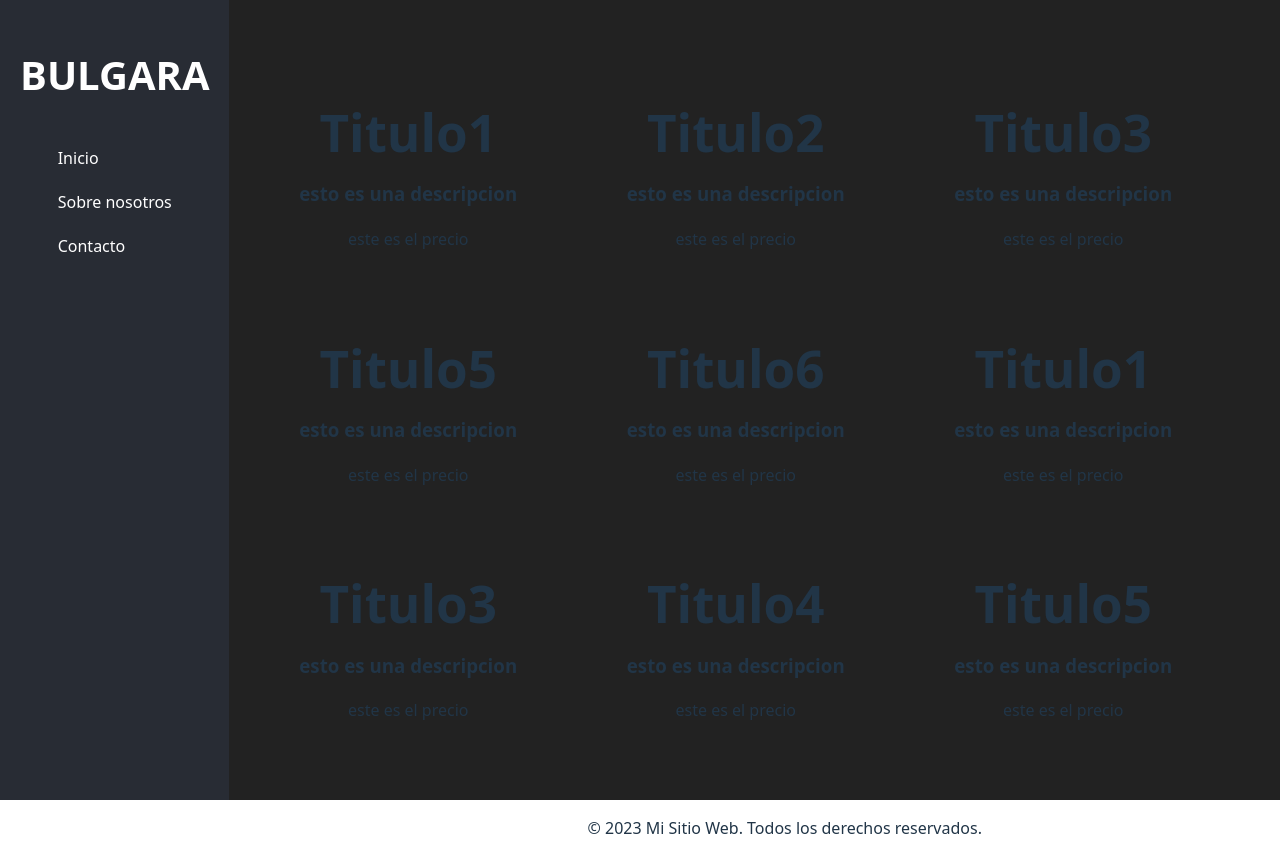
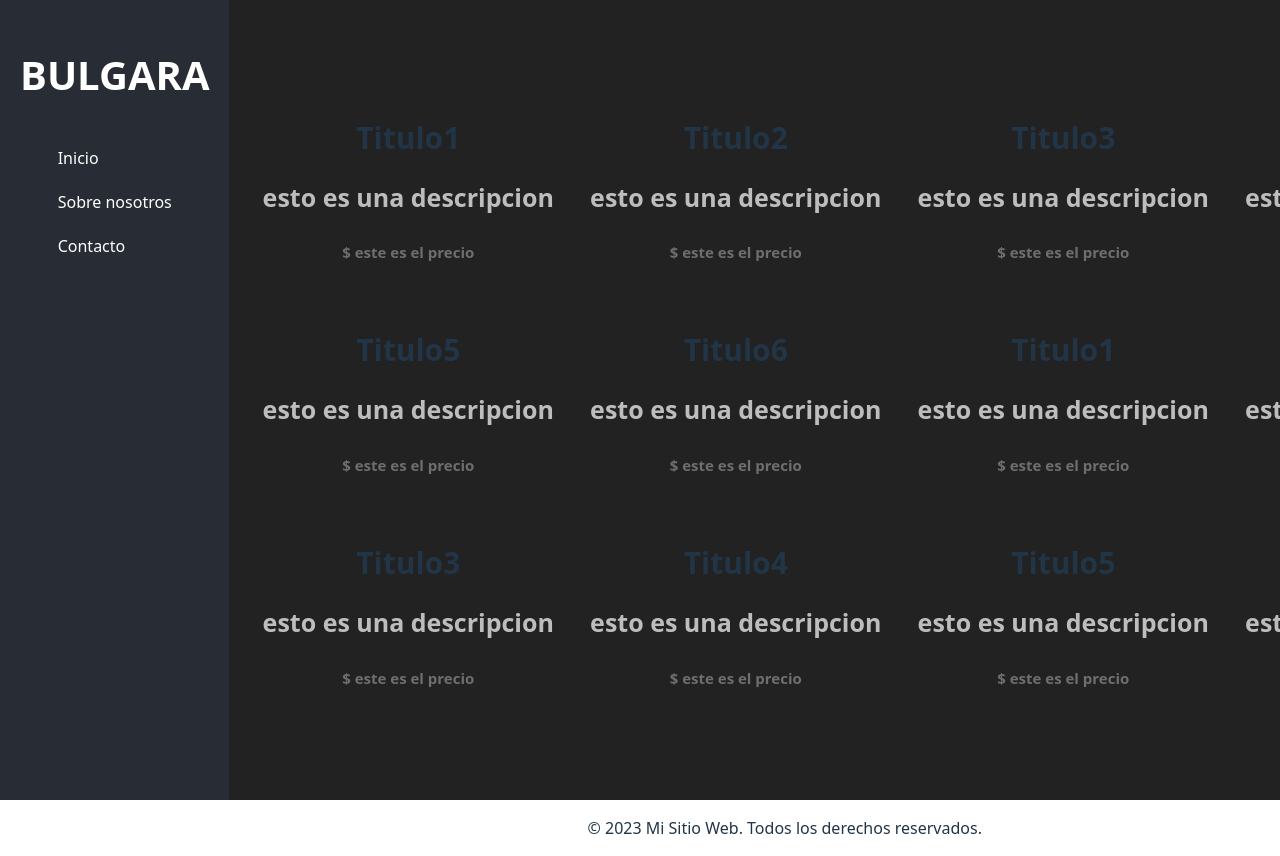
Before and after one commit to leonardoalva/ReactSteps, a React (Vite) app in the folder aprendiendo-react/proyects/00-hola-mundo/: page / in a window 1280 px wide. Shown: the top 856 px of the page. Built offline with nearby package versions, Linux system fonts and the light colour scheme.

Commit message:
primer commit

```diff
--- a/aprendiendo-react/proyects/00-hola-mundo/src/App.css
+++ b/aprendiendo-react/proyects/00-hola-mundo/src/App.css
@@ -41,9 +41,20 @@
   color: #888;
 }
 
+.Card-Precio{
+  font-size: 15px;
+  color: #6e6e6e;
+  font-weight: bold;
+}
+
+.Card-Texto{
+  font-size: 25px;
+  color: #bdbdbd;
+}
 
 .Card-Title {
   margin-bottom: 20px;
+  font-size: 30px;
 }
 
 .Div-Contenedor {
--- a/aprendiendo-react/proyects/00-hola-mundo/src/Card.jsx
+++ b/aprendiendo-react/proyects/00-hola-mundo/src/Card.jsx
@@ -5,7 +5,7 @@ function Card({producto,descripcion,precio}) {
   <header>
     <h1 className="Card-Title">{producto}</h1>
     <h3 className="Card-Texto">{descripcion}</h3>
-    <p className="Card-Precio">{precio}</p>
+    <p className="Card-Precio">$ {precio}</p>
   </header>
 </article>
 
```
